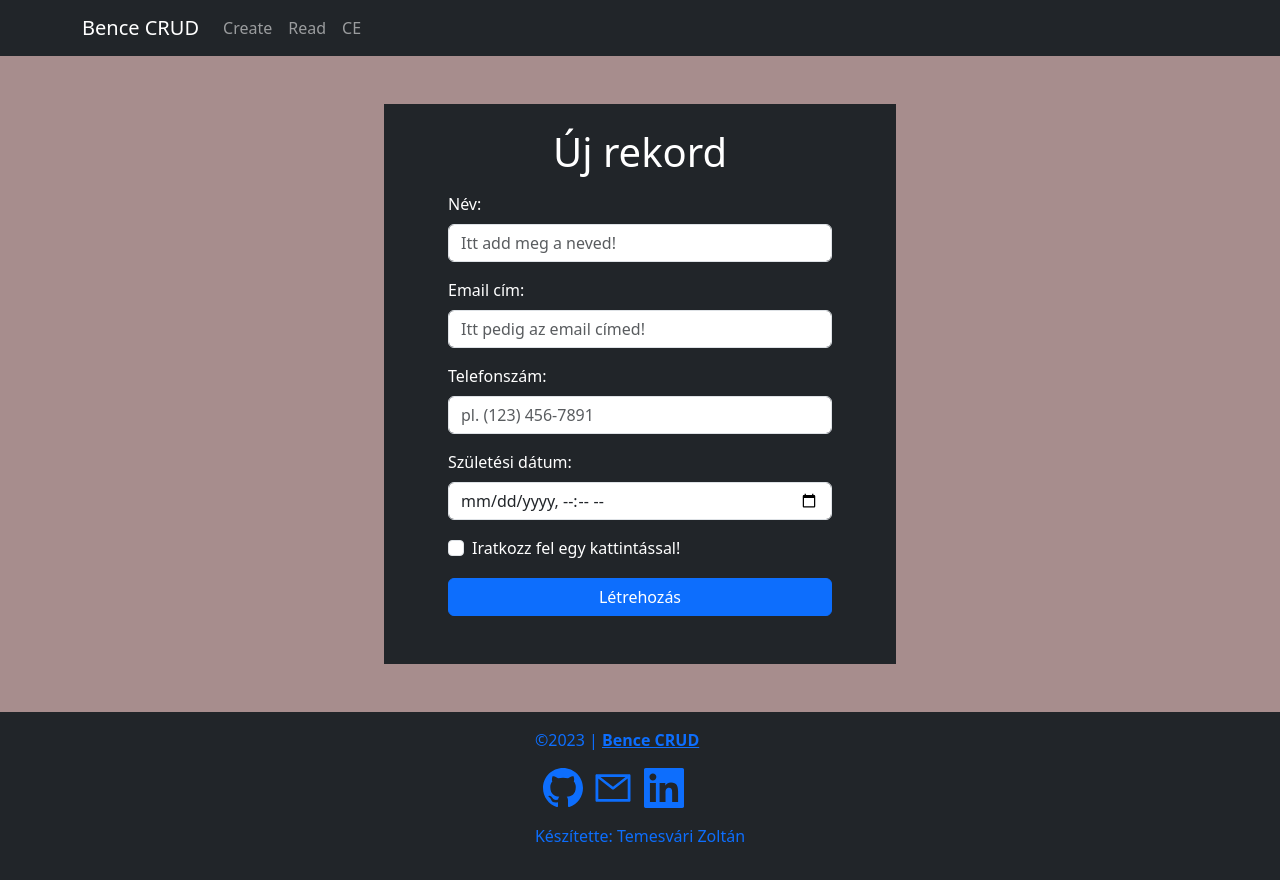
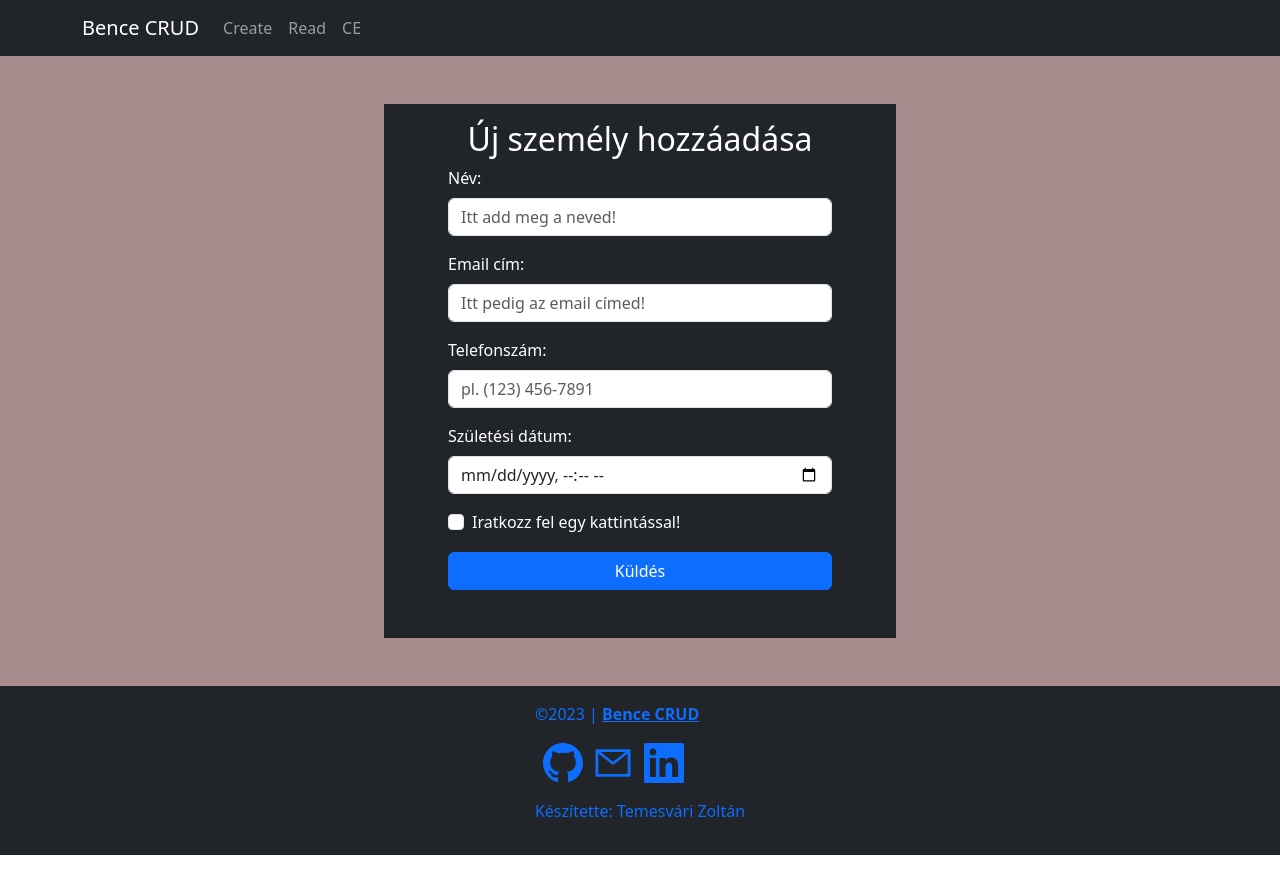
Before and after one commit to temeszoli/bence-crud, a React (Vite) app: page /create in a window 1280 px wide. After the commit the page ends 855 px from the top, so only its background shows below. Built offline with nearby package versions, Linux system fonts and the light colour scheme; the HTML template or start-up script is replaced by a standard one.

Commit message:
UserForm komponens létrehozása és implementálása

```diff
--- a/src/components/CreateComponent.jsx
+++ b/src/components/CreateComponent.jsx
@@ -1,7 +1,6 @@
 /* eslint-disable react/prop-types */
-import Button from 'react-bootstrap/Button';
-import Form from 'react-bootstrap/Form';
 import { useNavigate } from 'react-router-dom';
+import UserForm from './UserForm';
 
 export default function CreateComponent({lastID}){
 
@@ -36,32 +35,6 @@ export default function CreateComponent({lastID}){
     }
 
     return(
-        <div className='bg-dark text-white d-flex flex-column' id='forms-container'>
-        <h1 className='d-flex justify-content-center mt-3 p-2'>Új rekord</h1>
-        <Form className='mx-auto mb-5 d-flex flex-column w-75 justify-content-center' onSubmit={onCreate}>
-        <Form.Group className="mb-3" controlId="formBasicText">
-          <Form.Label>Név:</Form.Label>
-          <Form.Control name='name' type="text" placeholder="Itt add meg a neved!" />
-        </Form.Group>
-        <Form.Group className="mb-3" controlId="formBasicEmail">
-          <Form.Label>Email cím:</Form.Label>
-          <Form.Control name='email' type="email" placeholder="Itt pedig az email címed!" />
-        </Form.Group>
-        <Form.Group className="mb-3" controlId="formBasicPhoneNumber">
-          <Form.Label>Telefonszám:</Form.Label>
-          <Form.Control name='phone' type="tel" pattern="([0-9]{3}) [0-9]{3}-[0-9]{4}" required placeholder="pl. (123) 456-7891" />
-        </Form.Group>
-        <Form.Group className="mb-3" controlId="formBasicBirthDate">
-          <Form.Label>Születési dátum:</Form.Label>
-          <Form.Control name='birth_date' type="datetime-local" />
-        </Form.Group>
-        <Form.Group className="mb-3" controlId="formBasicCheckbox">
-          <Form.Check name='subscribed' type="checkbox" label="Iratkozz fel egy kattintással!" />
-        </Form.Group>
-        <Button variant="primary" type="submit">
-          Létrehozás
-        </Button>
-        </Form>
-        </div>
+        <UserForm name={'Új személy hozzáadása'} onSubmit={onCreate}/>
     );
 }
--- a/src/components/UpdateComponent.jsx
+++ b/src/components/UpdateComponent.jsx
@@ -1,8 +1,7 @@
 /* eslint-disable react/prop-types */
 import { useEffect, useState } from 'react';
-import Button from 'react-bootstrap/Button';
-import Form from 'react-bootstrap/Form';
 import { useNavigate, useParams } from 'react-router-dom';
+import UserForm from './UserForm';
 
 export default function UpdateComponent(){
   var body = {};
@@ -19,7 +18,7 @@ export default function UpdateComponent(){
 
       for (let i = 0; i < responseData.length; i++) {
         if (responseData[i].id == params.id) {
-          setName(responseData[i].name);
+          setName(responseData[i].name + ' adatainak szerkesztése');
         }
       }
     }
@@ -52,32 +51,6 @@ export default function UpdateComponent(){
     }
 
     return(
-        <div className='bg-dark text-white d-flex flex-column' id='forms-container'>
-        <h2 className='mt-3 text-center'>{name} adatainak szerkesztése</h2>
-        <Form className='mx-auto mb-5 d-flex flex-column w-75 justify-content-center' onSubmit={onUpdate}>
-        <Form.Group className="mb-3" controlId="formBasicText">
-          <Form.Label>Név:</Form.Label>
-          <Form.Control name='name' type="text" placeholder="Itt add meg a neved!" />
-        </Form.Group>
-        <Form.Group className="mb-3" controlId="formBasicEmail">
-          <Form.Label>Email cím:</Form.Label>
-          <Form.Control name='email' type="email" placeholder="Itt pedig az email címed!" />
-        </Form.Group>
-        <Form.Group className="mb-3" controlId="formBasicPhoneNumber">
-          <Form.Label>Telefonszám:</Form.Label>
-          <Form.Control name='phone' type="tel" pattern="([0-9]{3}) [0-9]{3}-[0-9]{4}" required placeholder="pl. (123) 456-7891" />
-        </Form.Group>
-        <Form.Group className="mb-3" controlId="formBasicBirthDate">
-          <Form.Label>Születési dátum:</Form.Label>
-          <Form.Control name='birth_date' type="datetime-local" />
-        </Form.Group>
-        <Form.Group className="mb-3" controlId="formBasicCheckbox">
-          <Form.Check name='subscribed' type="checkbox" label="Iratkozz fel egy kattintással!" />
-        </Form.Group>
-        <Button variant="primary" type="submit">
-          Változtatások mentése
-        </Button>
-        </Form>
-        </div>
+        <UserForm name={name} onSubmit={onUpdate}/>
     );
 }
--- /dev/null
+++ b/src/components/UserForm.jsx
@@ -0,0 +1,36 @@
+/* eslint-disable react/prop-types */
+import { Button } from "react-bootstrap";
+import { Form } from "react-bootstrap";
+
+export default function UserForm({name, onSubmit}){
+
+    return(
+        <div className='bg-dark text-white d-flex flex-column' id='forms-container'>
+        <h2 className='mt-3 text-center'>{name}</h2>
+        <Form className='mx-auto mb-5 d-flex flex-column w-75 justify-content-center' onSubmit={onSubmit}>
+        <Form.Group className="mb-3" controlId="formBasicText">
+          <Form.Label>Név:</Form.Label>
+          <Form.Control name='name' type="text" placeholder="Itt add meg a neved!" />
+        </Form.Group>
+        <Form.Group className="mb-3" controlId="formBasicEmail">
+          <Form.Label>Email cím:</Form.Label>
+          <Form.Control name='email' type="email" placeholder="Itt pedig az email címed!" />
+        </Form.Group>
+        <Form.Group className="mb-3" controlId="formBasicPhoneNumber">
+          <Form.Label>Telefonszám:</Form.Label>
+          <Form.Control name='phone' type="tel" pattern="([0-9]{3}) [0-9]{3}-[0-9]{4}" required placeholder="pl. (123) 456-7891" />
+        </Form.Group>
+        <Form.Group className="mb-3" controlId="formBasicBirthDate">
+          <Form.Label>Születési dátum:</Form.Label>
+          <Form.Control name='birth_date' type="datetime-local" />
+        </Form.Group>
+        <Form.Group className="mb-3" controlId="formBasicCheckbox">
+          <Form.Check name='subscribed' type="checkbox" label="Iratkozz fel egy kattintással!" />
+        </Form.Group>
+        <Button variant="primary" type="submit">
+          Küldés
+        </Button>
+        </Form>
+        </div>
+    );
+}
```
